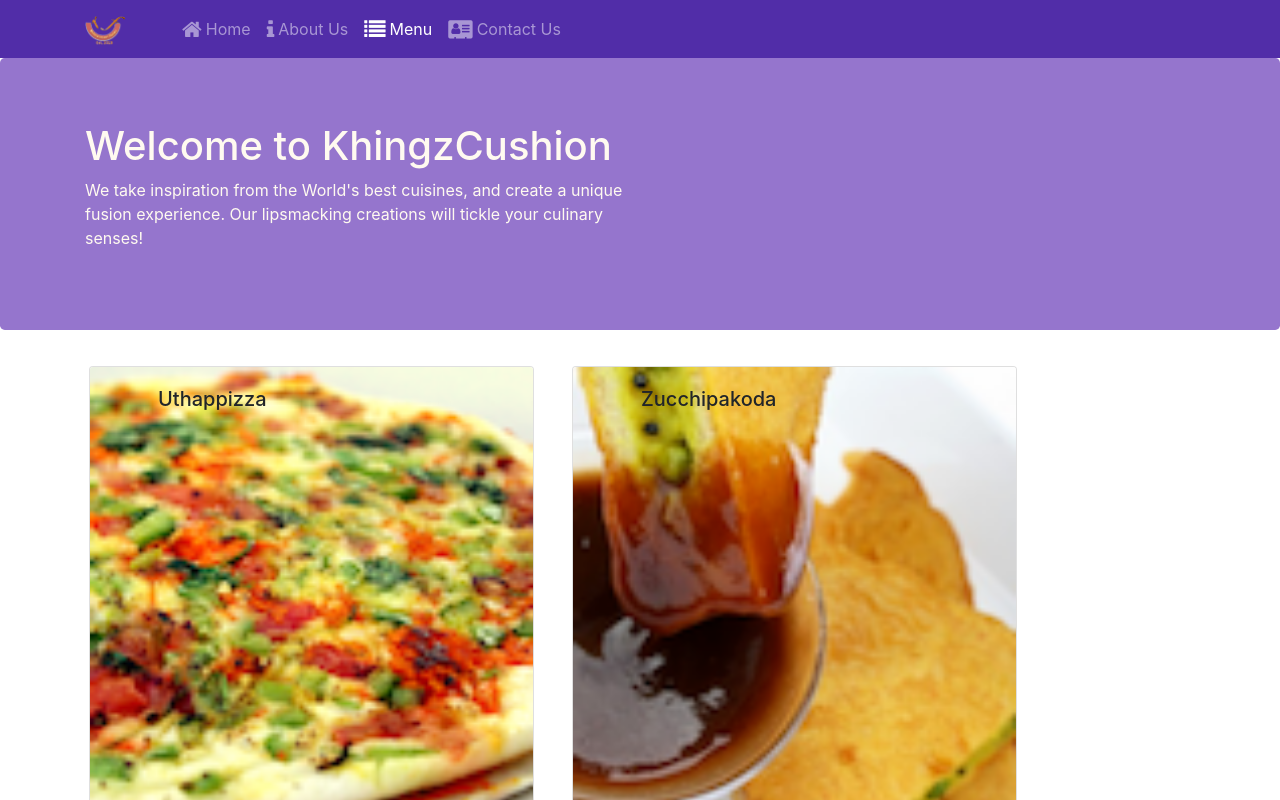
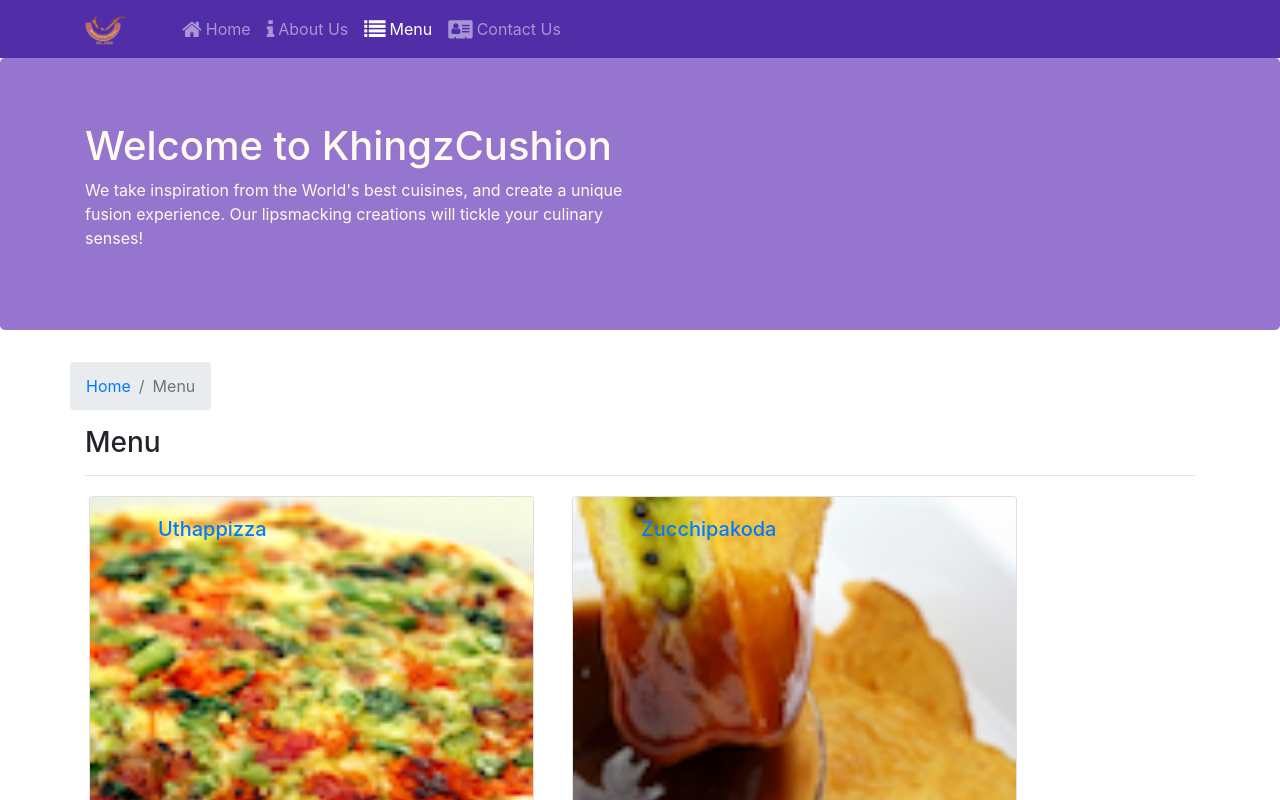
Before and after one commit to Khingz/React-Cousera-Assignment, a React (Create React App) app: page /menu in a window 1280 px wide. Shown: the top 800 px of the page. Built offline with nearby package versions, Linux system fonts and the light colour scheme.

Commit message:
single page application part2

```diff
--- a/src/components/ContactComponent.js
+++ b/src/components/ContactComponent.js
@@ -1,8 +1,22 @@
 import React from 'react';
+import { Breadcrumb, BreadcrumbItem } from 'reactstrap';
+import { Link } from 'react-router-dom';
 
 function Contact(props) {
     return(
         <div className="container">
+            <div className='row'>
+                <Breadcrumb>
+                    <BreadcrumbItem>
+                        <Link to='/home'>Home</Link>
+                    </BreadcrumbItem>
+                    <BreadcrumbItem active>Contact Us</BreadcrumbItem>
+                </Breadcrumb>
+                <div className='col-12'>
+                    <h3>Contact Us</h3>
+                    <hr />
+                </div>
+            </div>
             <div className="row row-content">
                 <div className="col-12">
                 <h3>Location Information</h3>
--- a/src/components/DishDetails.js
+++ b/src/components/DishDetails.js
@@ -1,6 +1,6 @@
 import React from 'react';
-import { Card, CardImg, CardText, CardBody, CardTitle } from 'reactstrap';
-
+import { Card, CardImg, CardText, CardBody, CardTitle, Breadcrumb, BreadcrumbItem } from 'reactstrap';
+import { Link } from 'react-router-dom';
 function RenderDish ({ dish }) {
     return(
         <Card className='col-12 col-md-5 m-1'>
@@ -27,7 +27,7 @@ function RenderComments ( {comment} ) {
 
 
 const DishDetails = props => {
-    let dishComments = props.dish.comments.map(comment => {
+    let dishComments = props.comments.map(comment => {
         return (
             <RenderComments comment = {comment}/>
         )
@@ -35,6 +35,21 @@ const DishDetails = props => {
 
     return (
         <div className='container'>
+            <div className='row'>
+                <Breadcrumb>
+                    <BreadcrumbItem>
+                        <Link to='/home'>Home</Link>
+                    </BreadcrumbItem>
+                    <BreadcrumbItem>
+                        <Link to='/menu'>Menu</Link>
+                    </BreadcrumbItem>
+                    <BreadcrumbItem active>{props.dish.name}</BreadcrumbItem>
+                </Breadcrumb>
+                <div className='col-12'>
+                    <h3>{props.dish.name}</h3>
+                    <hr />
+                </div>
+            </div>
             <div className='row'>
                 <RenderDish dish={props.dish}/>
                 <div className='col-12 col-md-5 m-1 p-3'>
--- a/src/components/MainComponent.js
+++ b/src/components/MainComponent.js
@@ -44,12 +44,19 @@ renderDish(dish) {
       )
     }
 
+    const DishWithId = ({ match }) => {
+      return (
+        <DishDetails dish={this.state.dishes.filter(dish => dish.id === parseInt(match.params.dishId, 10))[0]} comments={this.state.comments.filter(comment => comment.dishId === parseInt(match.params.dishId, 10))}/>
+      )
+    }
+
     return (
       <div className="App">
         <Header />
         <Switch>
           <Route path='/home' component={HomePage} />
           <Route exact path='/menu' component={() => <Menu dishes = {this.state.dishes}/> } />
+          <Route path='/menu/:dishId' component={DishWithId} />
           <Route exact path='/contactus' component={Contact} />
           <Redirect to='/home' />
         </Switch>
--- a/src/components/MenuComponent.js
+++ b/src/components/MenuComponent.js
@@ -1,14 +1,17 @@
 import React from 'react';
-import { Card, CardImg, CardImgOverlay, CardTitle } from 'reactstrap';
+import { Card, CardImg, CardImgOverlay, CardTitle, Breadcrumb, BreadcrumbItem } from 'reactstrap';
+import { Link } from 'react-router-dom';
 
-function RenderMenuItem({ dish, onClick }) {
+function RenderMenuItem({ dish }) {
     return (
-        <Card onClick={() => onClick(dish.id)}>
-            <CardImg width='100%' src={dish.image}/>
-            <CardImgOverlay className='ml-5'>
-                <CardTitle>{dish.name}</CardTitle>
-            </CardImgOverlay>
-        </Card>
+        <Link to={`/menu/${dish.id}`}>
+            <Card>
+                <CardImg width='100%' src={dish.image}/>
+                <CardImgOverlay className='ml-5'>
+                    <CardTitle>{dish.name}</CardTitle>
+                </CardImgOverlay>
+            </Card>
+        </Link>
     );
 }
 
@@ -16,13 +19,25 @@ const Menu = (props) => {
     const menu = props.dishes.map(dish => {
         return (
             <div key={dish.id} className='col-12 col-md-5 m-1'>
-                <RenderMenuItem dish={dish} onClick={props.onClick} />
+                <RenderMenuItem dish={dish} />
             </div>
         );
     });
 
     return (
         <div className='container'>
+            <div className='row'>
+                <Breadcrumb>
+                    <BreadcrumbItem>
+                        <Link to='/home'>Home</Link>
+                    </BreadcrumbItem>
+                    <BreadcrumbItem active>Menu</BreadcrumbItem>
+                </Breadcrumb>
+                <div className='col-12'>
+                    <h3>Menu</h3>
+                    <hr />
+                </div>
+            </div>
             <div className='row'>
                 {menu}
             </div>
```
